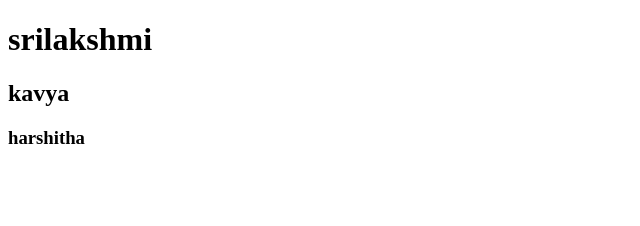
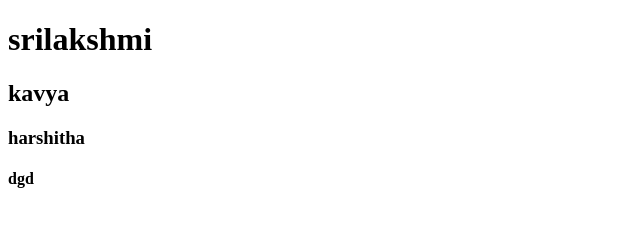
Before and after one commit to sri501/sri-resume, a plain HTML site: page index.html in a window 1280 px wide. Shown: the full height of the page, 0-640 px from the left. Drawn offline with Linux system fonts and the light colour scheme.

Commit message:
changes in html

```diff
--- a/index.html
+++ b/index.html
@@ -8,5 +8,6 @@
   <h1>srilakshmi</h1>
   <h2>kavya</h2>
   <h3>harshitha</h3>
+  <h4>dgd</h4>
   </body>
 </html>
```
